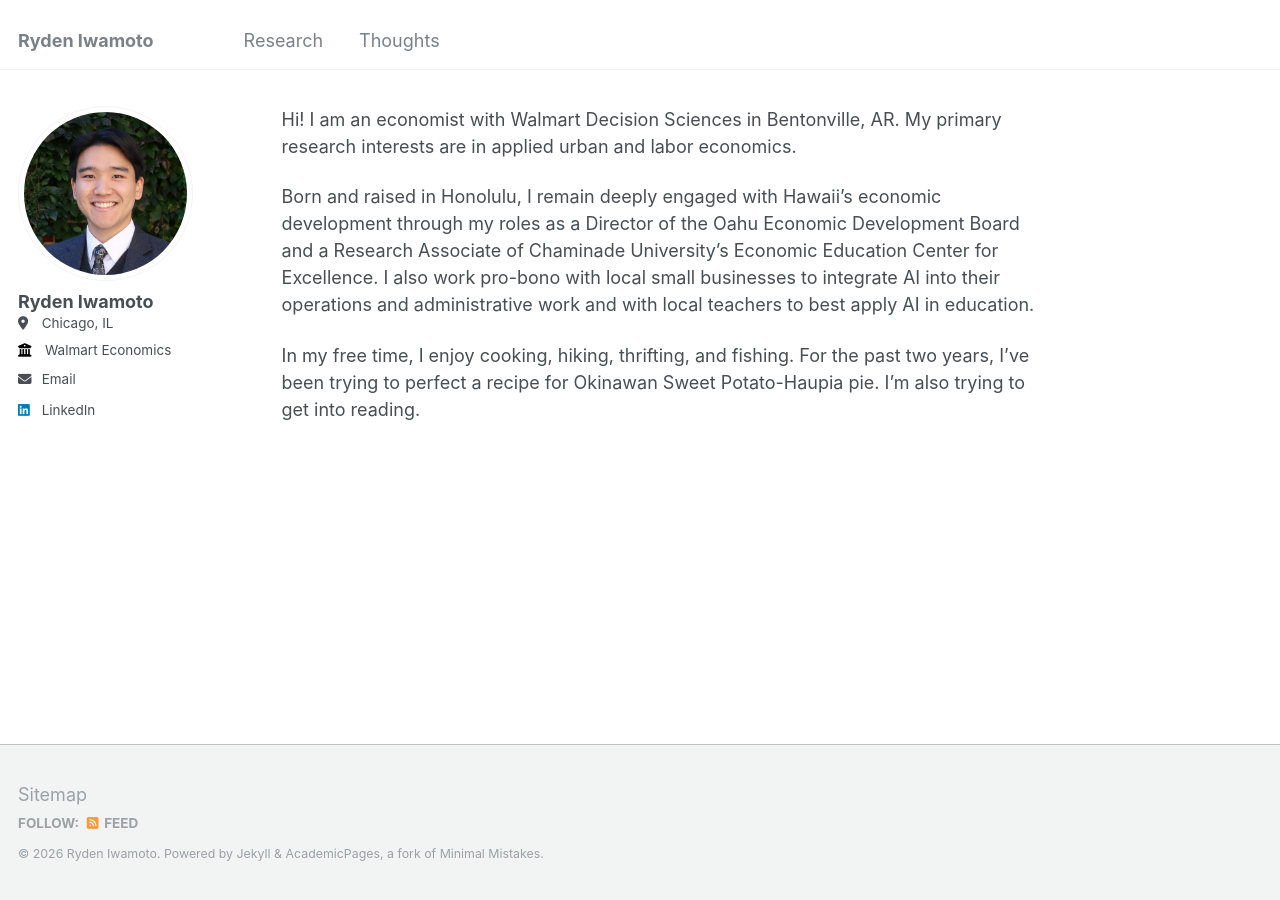
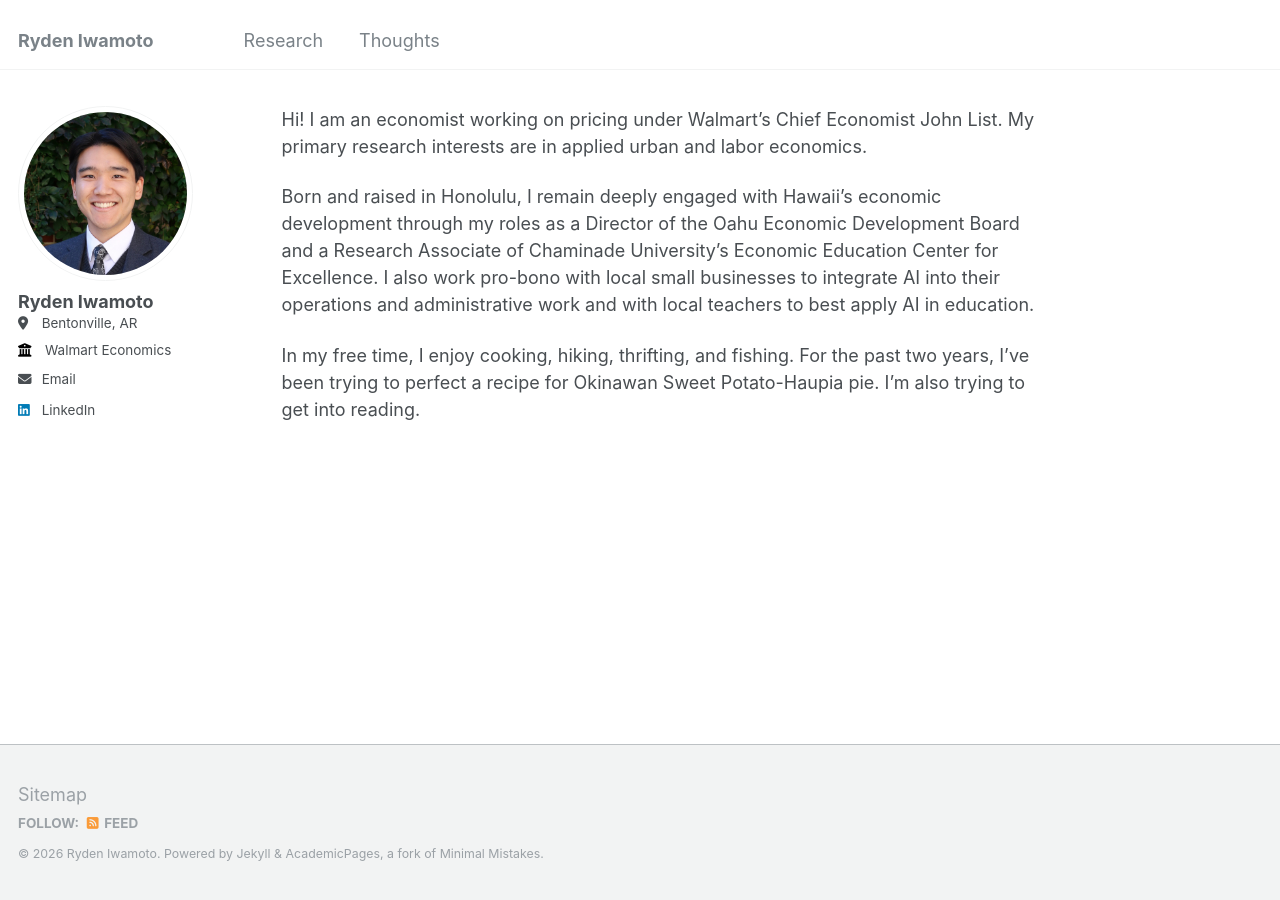
Before and after one commit to rydeniwamoto/rydeniwamoto.github.io, a Jekyll site: the page built from _pages/about.md, in a window 1280 px wide. Built offline with Jekyll 4.4.1, drawn with Linux system fonts in a browser that asks for light colours.

Commit message:
Update bio and location

```diff
--- a/_config.yml
+++ b/_config.yml
@@ -28,7 +28,7 @@ author:
   pronouns         : # Pronouns
   # bio              : "Incoming Economist"
   bio              :
-  location         : "Chicago, IL"
+  location         : "Bentonville, AR"
   employer         : "Walmart Economics"
   uri              : # URL
   email            : "riwamoto@uchicago.edu"
--- a/_pages/about.md
+++ b/_pages/about.md
@@ -6,8 +6,8 @@ redirect_from:
   - /about.html
 ---
 
-Hi! I am an economist with Walmart Decision Sciences in Bentonville, AR. My primary research
-interests are in applied urban and labor economics.
+Hi! I am an economist working on pricing under Walmart's Chief Economist John List. My primary
+research interests are in applied urban and labor economics.
 
 Born and raised in Honolulu, I remain deeply engaged with Hawaii’s economic development through my roles as a Director of the Oahu Economic Development Board and a Research Associate of Chaminade University’s Economic Education Center for Excellence. I also work pro-bono with local small businesses to integrate AI into their operations and administrative work and with local teachers to best apply AI in education.
 
```
